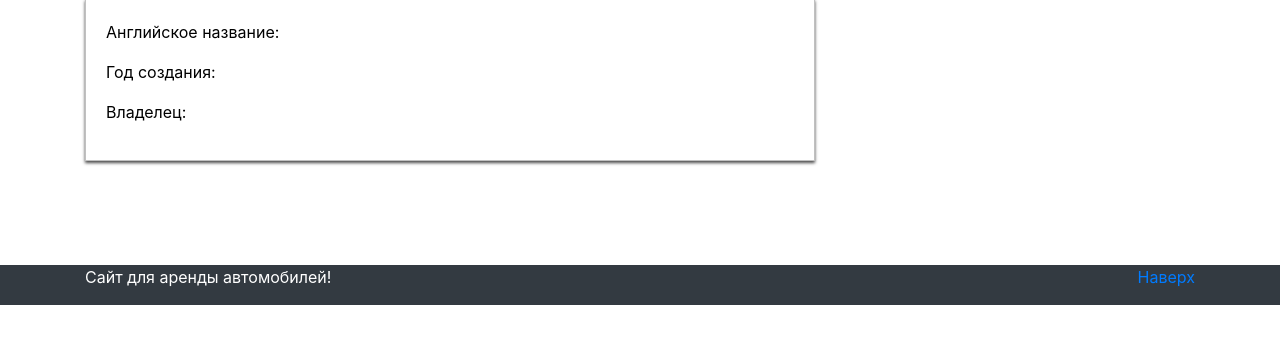
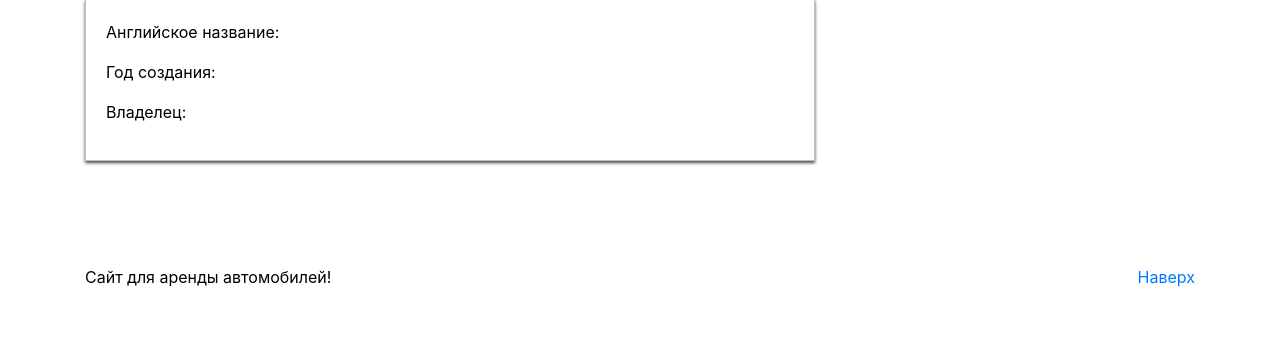
Before and after one commit to 0Stanislaw0/Test_heroku, a Django app: template templates/cars/cars_detail.html in a window 1280 px wide. Shown: the part 123-485 px from the top of the page. Run offline with Django 3.2, Linux system fonts and the light colour scheme; the template is opened without the code that fills it, so the values that code supplies are empty; some libraries are stand-ins or nearby versions.

Commit message:
Update main.css

```diff
--- a/static/main.css
+++ b/static/main.css
@@ -91,14 +91,13 @@ iframe{
 }
 footer{
     padding: :30px;
-    background: #333a41;
-    color : white;
+
+    color : black;
     float: left;
     width: 100%;
     margin-top: 50px;
 }
-footer a {color : 788c9e}
-footer a:hover{color #79b0e2}
+
 
 h3{
 }
```
